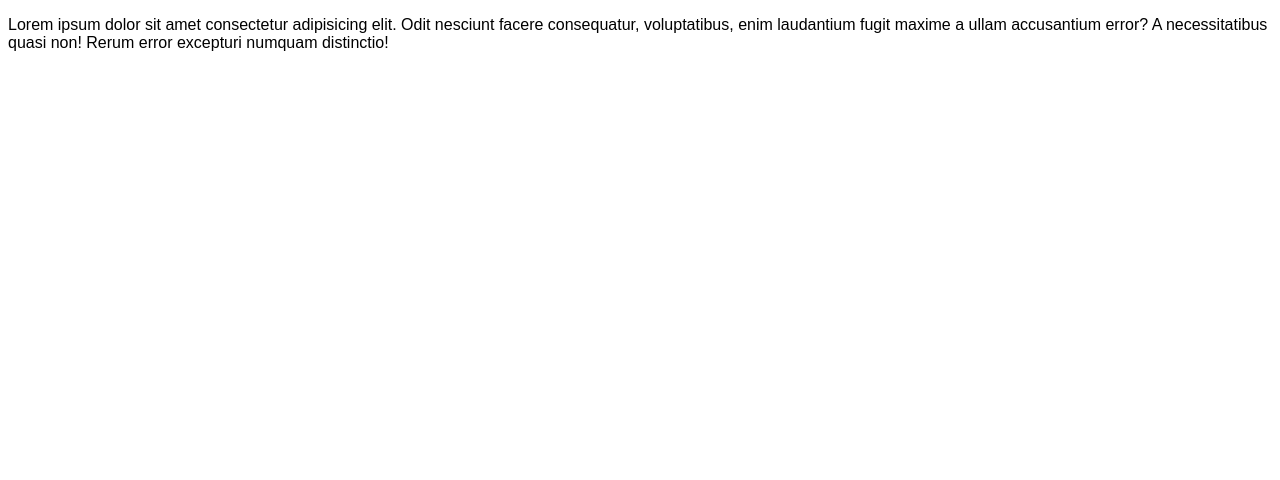
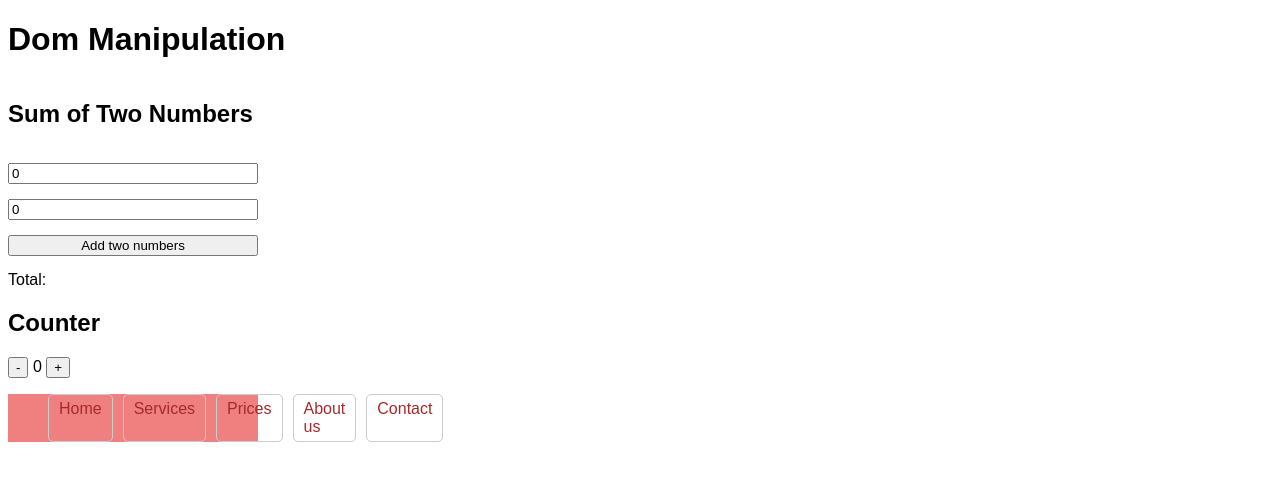
Before and after one commit to kevbrown1984/redi_sample_app, a plain HTML site: page index.html in a window 1280 px wide. Drawn offline with Linux system fonts and the light colour scheme.

Commit message:
26th April

```diff
--- a/index.html
+++ b/index.html
@@ -5,15 +5,44 @@
     <meta http-equiv="X-UA-Compatible" content="IE=edge" />
     <meta name="viewport" content="width=device-width, initial-scale=1.0" />
     <link rel="stylesheet" href="styles.css" />
-    <title>ReDI Sample App</title>
+    <title>Dom Manipulation</title>
   </head>
   <body>
-    <p>
-      Lorem ipsum dolor sit amet consectetur adipisicing elit. Odit nesciunt
-      facere consequatur, voluptatibus, enim laudantium fugit maxime a ullam
-      accusantium error? A necessitatibus quasi non! Rerum error excepturi
-      numquam distinctio!
-    </p>
+    <h1>Dom Manipulation</h1>
+    <div class="wrapper">
+      <h2>Sum of Two Numbers</h2>
+      <input
+        class="input-field"
+        id="first-number"
+        type="number"
+        placeholder="Enter first number"
+        value="0"
+      />
+      <input
+        class="input-field"
+        id="second-number"
+        type="number"
+        placeholder="Enter second number"
+        value="0"
+      />
+      <button id="add-btn" class="action-btn">Add two numbers</button>
+      <div>Total: <span id="total"></span></div>
+    </div>
+    <div class="counter-wrapper">
+      <h2>Counter</h2>
+      <button id="decrement-btn" class="action-btn">-</button>
+      <span id="counter">0</span>
+      <button id="increment-btn" class="action-btn">+</button>
+    </div>
+    <div class="wrapper">
+      <ul id="menu-list" class="menu-list active">
+        <li class="menu-item">Home</li>
+        <li class="menu-item">Services</li>
+        <li class="menu-item">Prices</li>
+        <li class="menu-item">About us</li>
+        <li class="menu-item">Contact</li>
+      </ul>
+    </div>
+    <script src="index.js" defer></script>
   </body>
-  <script src="index.js"></script>
 </html>
--- a/index.js
+++ b/index.js
@@ -1 +1,30 @@
-console.log("Hello World!");
+console.log("sum is ${sum}");
+const sumBtn = document.getElementById("add-btn");
+sumBtn.addEventListener("click", () => {
+  const num1 = document.getElementById("first-number").value;
+  const num2 = document.getElementById("second-number").value;
+  const sum = Number(num1) + Number(num2);
+  const outputDiv = document.getElementById("total");
+  outputDiv.innerText = sum;
+});
+
+const counterDiv = document.getElementById("counter");
+const incrementBtn = document.getElementById("increment-btn");
+const decrementBtn = document.getElementById("decrement-btn");
+let counter = 0;
+incrementBtn.addEventListener("click", () => {
+  counter++;
+  counterDiv.innerText = counter;
+});
+
+const menu = document.getElementById("menu-list");
+menu.addEventListener("click", (event) => {
+  if (event.target && event.target.classList.contains("menu-item")) {
+    console.log("event.target", event.target);
+    let current = document.querySelector(".active");
+    if (current) {
+      current.classList.toggle("active");
+    }
+    event.target.classList.toggle("active");
+  }
+});
--- a/styles.css
+++ b/styles.css
@@ -1,5 +1,32 @@
 * {
-  font-family: sans-serif;
-  box-sizing: border-box;
-  /*border: 1px solid red;*/
+  font-family: Arial, Helvetica, sans-serif;
 }
+
+.wrapper {
+  width: 250px;
+  display: flex;
+  flex-direction: column;
+  gap: 15px;
+}
+
+.menu-list {
+  display: flex;
+  gap: 10px;
+  list-style: none;
+}
+
+.menu-item {
+  padding: 5px 10px;
+  border: 1px solid #ccc;
+  border-radius: 5px;
+  cursor: pointer;
+}
+
+.menu-item:hover {
+  background-color: #ccc;
+}
+
+.active {
+  background-color: lightcoral;
+  color: brown;
+}
```
